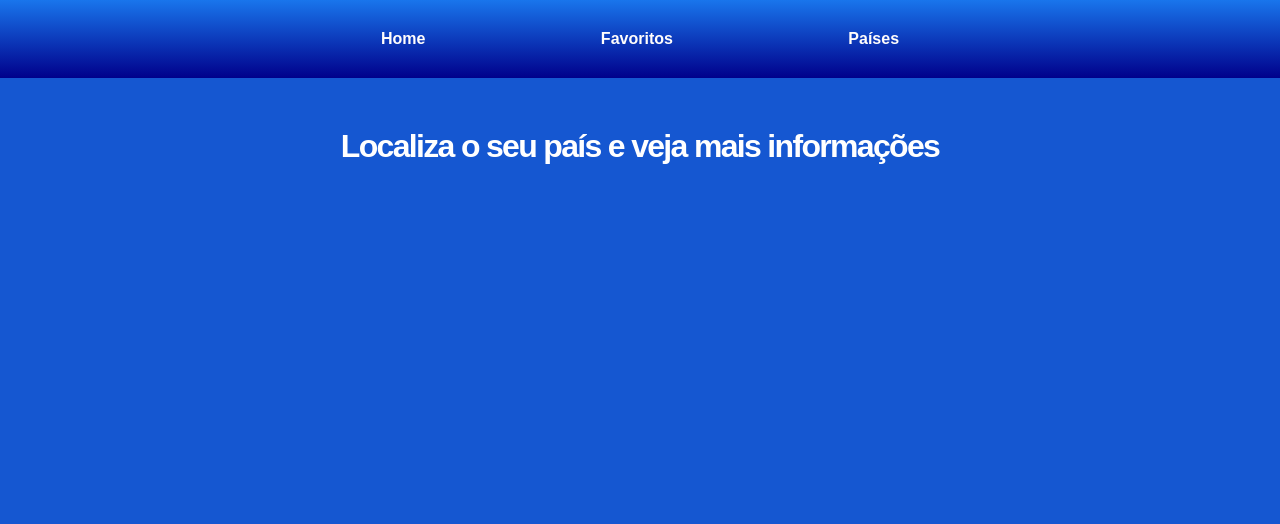
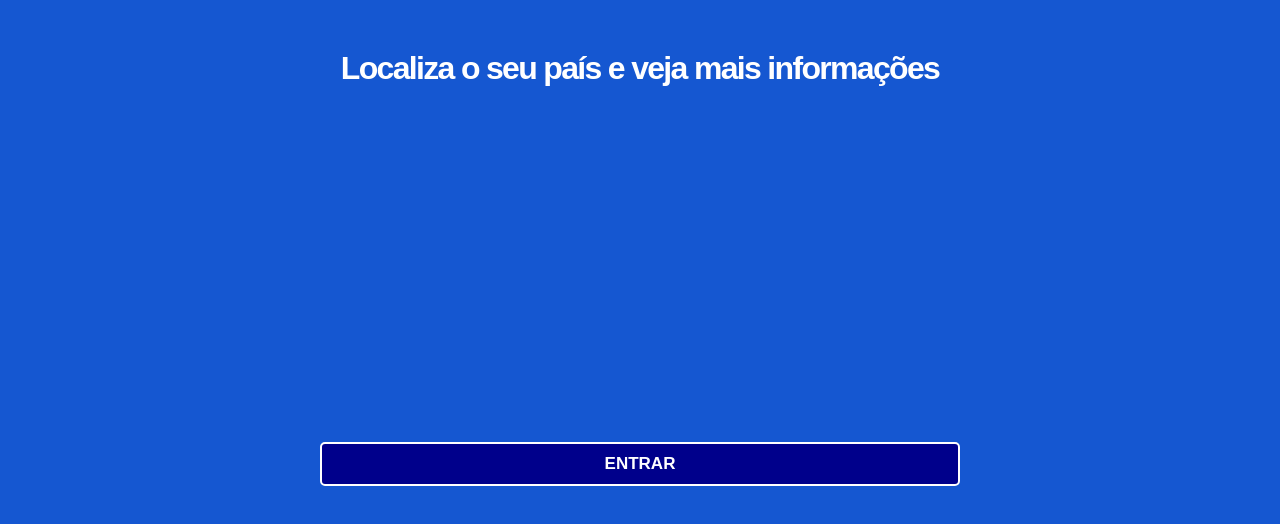
Before and after one commit to Jotilson/LocateCountries, a React (Vite) app: page / in a window 1280 px wide. Shown: the top 524 px of the page. Built offline with nearby package versions, Linux system fonts and the light colour scheme.

Commit message:
Atualização
Pagina Principal e outras

```diff
--- a/src/App.jsx
+++ b/src/App.jsx
@@ -1,10 +1,17 @@
 import './App.css'
 import AppRoutes from './routes/appRoutes'
+import NavBar from './component/navBar';
+import {useLocation } from 'react-router-dom'
+
 
 function App() {
 
+const location=useLocation();
+
   return (
     <>
+    {location.pathname !== "/" && <NavBar/>}
+
     <AppRoutes/>
 
 
--- a/src/pages/detalhes.jsx
+++ b/src/pages/detalhes.jsx
@@ -2,11 +2,13 @@ import { useContext } from "react";
 import { useParams } from "react-router-dom";
 import { DadosContext } from "../context/dados";
 import { BtnTopo } from "../Hooks/buttonTopo";
+import { BuscarPais } from "../Services/apiCountrie";
 
 function Detalhes() {
   const { country } = useParams();
   const { dados } = useContext(DadosContext);
 
+  BuscarPais();
   const pais = dados.find((p) =>
     p.country.toLowerCase()
   .includes(country.toLowerCase())
@@ -16,6 +18,8 @@ function Detalhes() {
 
   return (
     <>
+
+
       <h1>Página de detalhes (Cidades)</h1>
 
       <h2>Nome: {pais.country}</h2>
--- a/src/pages/favorite.jsx
+++ b/src/pages/favorite.jsx
@@ -8,6 +8,11 @@ import './home.css'
 function Favorite(){
     const {paisFavorito}=useContext(FavoritoContext);
 
+function clearList(){
+      localStorage.setItem("FavoriteCountry",JSON.stringify([]));
+      window.location.reload();
+     }
+
    const paises=JSON.parse(localStorage.getItem("FavoriteCountry")).flat()
    const naviget=useNavigate()
 
@@ -15,11 +20,6 @@ function Favorite(){
         return <h1>Sem favoritos</h1>
     }
 
-     function clearList(){
-        const his=[]
-
-        localStorage.setItem("FavoriteCountry",JSON.stringify(his))
-     }
     return(
         <>
 
@@ -34,7 +34,7 @@ function Favorite(){
             </div>
 
         ))}
-        <button className="BtnClear">Limpar lista</button>
+    <button className="BtnClear" onClick={()=> clearList()}>Limpar lista</button>
 <BtnTopo/>
         </>
 
--- a/src/pages/home.css
+++ b/src/pages/home.css
@@ -108,3 +108,9 @@ background-color: red;
     bottom: 0
     ;
 }
+
+.btnH2{
+    display: block;
+    width: 50%;
+    margin: auto;
+}
--- a/src/pages/home.jsx
+++ b/src/pages/home.jsx
@@ -18,6 +18,7 @@ function Home(){
   const {pais,setPais}=usePais();
   const {setPaisFavorito}=useContext(FavoritoContext);
   const [favor,setFavor]=useState("Favoritar")
+
    function locatecountry(){
   setFavor("Favoritar")
     const filtrado=dados.filter((country)=>
--- a/src/pages/home2.jsx
+++ b/src/pages/home2.jsx
@@ -1,7 +1,22 @@
+import { useNavigate } from "react-router-dom"
 
 function Home2(){
 
-    return <h1>Localiza o seu país e veja mais informações</h1>;
+const navigate=useNavigate()
+
+  const historico=JSON.parse(localStorage.getItem("FavoriteCountry"))
+
+  if(!historico){
+    localStorage.setItem("FavoriteCountry",JSON.stringify([]))
+  }
+    return (
+    <>
+
+    <h1>Localiza o seu país e veja mais informações</h1>
+    <button className="btnH2" onClick={()=> navigate('/home')}>ENTRAR</button>
+</>
+
+    )
 }
 
 export default Home2
--- a/src/pages/lista.jsx
+++ b/src/pages/lista.jsx
@@ -6,14 +6,18 @@ import './home.css'
 import { usePais } from "../Hooks/pais";
 import { FavoritoContext } from "../context/favoritoContext";
 import { BtnTopo } from "../Hooks/buttonTopo";
+import { DadosContext } from "../context/dados";
+import { BuscarPais} from "../Services/apiCountrie";
 
 function Lista(){
- const {dadosL}=useContext(PaisContext);
+
+ const {dados}=useContext(DadosContext);
   const [favor,setFavor]=useState("Favoritar")
   const [name,setName]=useState("")
   const {pais,setPais}=usePais();
   const {setPaisFavorito}=useContext(FavoritoContext)
 const navigate=useNavigate()
+
 
   function favoritar(paes){
    setPaisFavorito(pais);
@@ -26,8 +30,9 @@ const navigate=useNavigate()
 
     return(
         <>
+        <BuscarPais/>
      <h1>Lista de todos Países</h1>
-     {dadosL.map((paiss) => (
+     {dados.map((paiss) => (
         <div key={paiss.country} className="divR" >
             <p className="p">Nome: {paiss.country}</p>
             <img src={`https://flagsapi.com/${paiss.iso2}/flat/64.png`} alt={`Bandeira de ${paiss.country}`} />
--- a/src/routes/appRoutes.jsx
+++ b/src/routes/appRoutes.jsx
@@ -1,4 +1,4 @@
-import {Routes, Route } from 'react-router-dom'
+import {Routes, Route} from 'react-router-dom'
 import Home from '../pages/home'
 import Lista from '../pages/lista'
 import Favorite from '../pages/favorite'
@@ -6,11 +6,13 @@ import NavBar from '../component/navBar'
 import Detalhes from '../pages/detalhes'
 import Home2 from '../pages/home2'
 import NotFound from '../pages/notFound'
+
 function AppRoutes(){
 
     return(
         <>
-         <NavBar/>
+
+
     <Routes>
 <Route path='/' element={<Home2/>}/>
   <Route path='/home' element={<Home/>}/>
```
